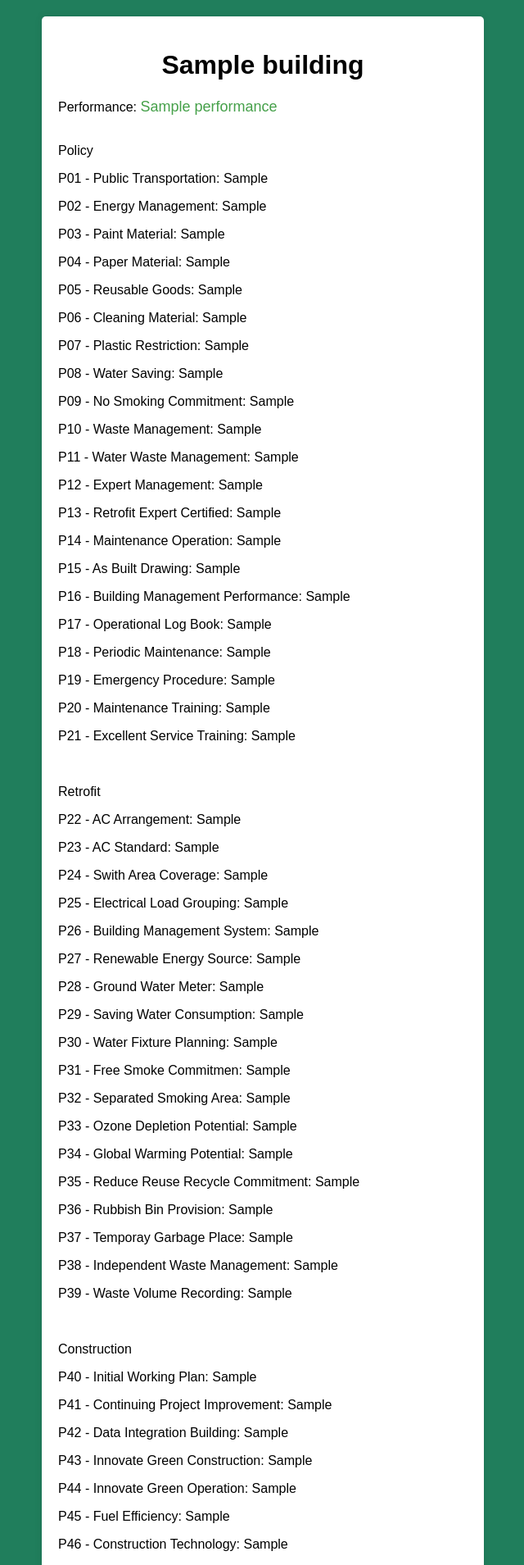
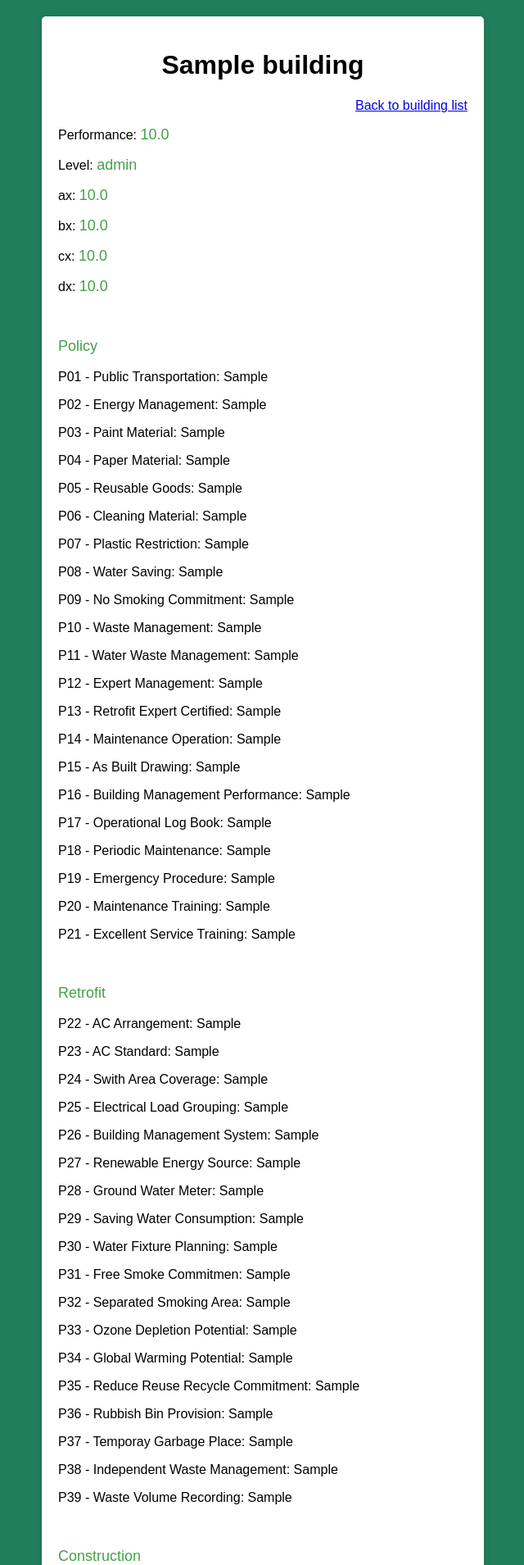
Before and after one commit to akbarbin/green-building, a Flask app: template templates/show.html in a window 1280 px wide. Shown: the top 1909 px of the page at 82% size, without its empty margins (319-959 px from the left). Run offline with Flask 3, Linux system fonts and the light colour scheme; the template is opened without the code that fills it: most values are stand-ins (such as "Sample title", 1, 10 or a date in 2020).

Commit message:
Change building details display

```diff
--- a/application.py
+++ b/application.py
@@ -35,7 +35,7 @@ def index():
   for building in buildings:
     performance = find_json_by('building_id', performances, building['id'])
     if performance:
-      building['performance'] = round((performance['ax'] + performance['bx'] + performance['cx'] + performance['dx']) * 100, 2)
+      building['performance'] = performance
     else:
       building['performance'] = '-'
 
@@ -140,7 +140,7 @@ def show(id):
 
   performance = find_json_by('building_id', performances, id)
   if performance:
-    building['performance'] = round((performance['ax'] + performance['bx'] + performance['cx'] + performance['dx']) * 100, 2)
+    building['performance'] = performance
 
   return render_template('show.html', building=building)
 
@@ -336,6 +336,20 @@ def evaluate(id):
     json.dump(performance_items, file, indent=2, separators=(',', ': '))
     file.write('\n')  # Adding new line
 
+  for performance in performances:
+    value = performance['ax'] + performance['bx'] + performance['cx'] + performance['dx']
+    performance['value'] = value
+
+    # Adding level
+    if value >= 0.45 and value <= 0.65:
+      performance['level'] = 'Bronze'
+    elif value > 0.65 and value <= 0.85:
+      performance['level'] = 'Silver'
+    elif value > 0.85 and value <= 1.0:
+      performance['level'] = 'Gold'
+    else:
+      performance['level'] = 'Not eligible'
+
   filename = os.path.join(my_dir, 'data/performances.json')
   os.makedirs(os.path.dirname(filename), exist_ok=True)
 
--- a/templates/index.html
+++ b/templates/index.html
@@ -30,6 +30,7 @@
                 <th>ID</th>
                 <th>Name</th>
                 <th>Performance</th>
+                <th>Level</th>
                 <th>Action</th>
             </tr>
         </thead>
@@ -38,7 +39,8 @@
             <tr>
                 <td>{{ building.id }}</td>
                 <td>{{ building.name }}</td>
-                <td>{{ building.performance }}</td>
+                <td>{{ (building.performance.value * 100)|round(2, 'ceil') }}</td>
+                <td>{{ building.performance.level }}</td>
                 <td><a href="/buildings/{{ building.id }}">Show</a></td>
             </tr>
             {% endfor %}
--- a/templates/show.html
+++ b/templates/show.html
@@ -23,7 +23,7 @@
     p {
       font-size: 16px;
     }
-    .performance {
+    .green-item {
       font-size: 18px;
       color: #45a049;
     }
@@ -46,16 +46,23 @@
   <div class="container">
     <div class="building-info">
       <h1>{{ building['name'] }}</h1>
-      {% if building['performance'] %}
-        Performance: <span class="performance">{{ building['performance'] }}</span>
+      <p style="text-align: right;"><a href="/">Back to building list</a></p>
+
+      {% if building.performance %}
+        <p>Performance: <span class="green-item">{{ (building.performance['value'] * 100)|round(2, 'ceil') }}</span></p>
+        <p>Level: <span class="green-item">{{ building.performance['level'] }}</span></p>
+        <p>ax: <span class="green-item">{{ (building.performance['ax'] * 100)|round(2, 'ceil') }}</span></p>
+        <p>bx: <span class="green-item">{{ (building.performance['bx'] * 100)|round(2, 'ceil') }}</span></p>
+        <p>cx: <span class="green-item">{{ (building.performance['cx'] * 100)|round(2, 'ceil') }}</span></p>
+        <p>dx: <span class="green-item">{{ (building.performance['dx'] * 100)|round(2, 'ceil') }}</span></p>
       {% else %}
         <p>Click below link to evaluate the building</p>
         <form method="POST" action="/buildings/{{ building['id'] }}/evaluate">
           <input type="submit" value="Evaluate">
         </form>
       {% endif %}
-      <br><br>
-      <p>Policy</p>
+      <br>
+      <p class="green-item">Policy</p>
       <p>P01 - Public Transportation: {{ building['p01'] }}</p>
       <p>P02 - Energy Management: {{ building['p02'] }}</p>
       <p>P03 - Paint Material: {{ building['p03'] }}</p>
@@ -76,10 +83,9 @@
       <p>P18 - Periodic Maintenance: {{ building['p18'] }}</p>
       <p>P19 - Emergency Procedure: {{ building['p19'] }}</p>
       <p>P20 - Maintenance Training: {{ building['p20'] }}</p>
-      <p>P21 - Excellent Service Training: {{ building['p21'] }}</p>
+      <p>P21 - Excellent Service Training: {{ building['p21'] }}</p><br>
 
-      <br>
-      <p>Retrofit</p>
+      <p class="green-item">Retrofit</p>
       <p>P22 - AC Arrangement: {{ building['p22'] }}</p>
       <p>P23 - AC Standard: {{ building['p23'] }}</p>
       <p>P24 - Swith Area Coverage: {{ building['p24'] }}</p>
@@ -99,7 +105,7 @@
       <p>P38 - Independent Waste Management: {{ building['p38'] }}</p>
       <p>P39 - Waste Volume Recording: {{ building['p39'] }}</p><br>
 
-      <p>Construction</p>
+      <p class="green-item">Construction</p>
       <p>P40 - Initial Working Plan: {{ building['p40'] }}</p>
       <p>P41 - Continuing Project Improvement: {{ building['p41'] }}</p>
       <p>P42 - Data Integration Building: {{ building['p42'] }}</p>
@@ -126,7 +132,7 @@
       <p>P58 - Manual Tools Documentation: {{ building['p58'] }}</p>
       <p>P59 - Valid As Build Drawaing Report: {{ building['p59'] }}</p><br>
 
-      <p>Utilization</p>
+      <p class="green-item">Utilization</p>
       <p>P60 - Friendly Pest Material: {{ building['p60'] }}</p>
       <p>P61_1 - Energy Consumption of Last Month 1: {{ building['p61_1'] }}</p>
       <p>P61_2 - Energy Consumption of Last Month 2: {{ building['p61_2'] }}</p>
```
